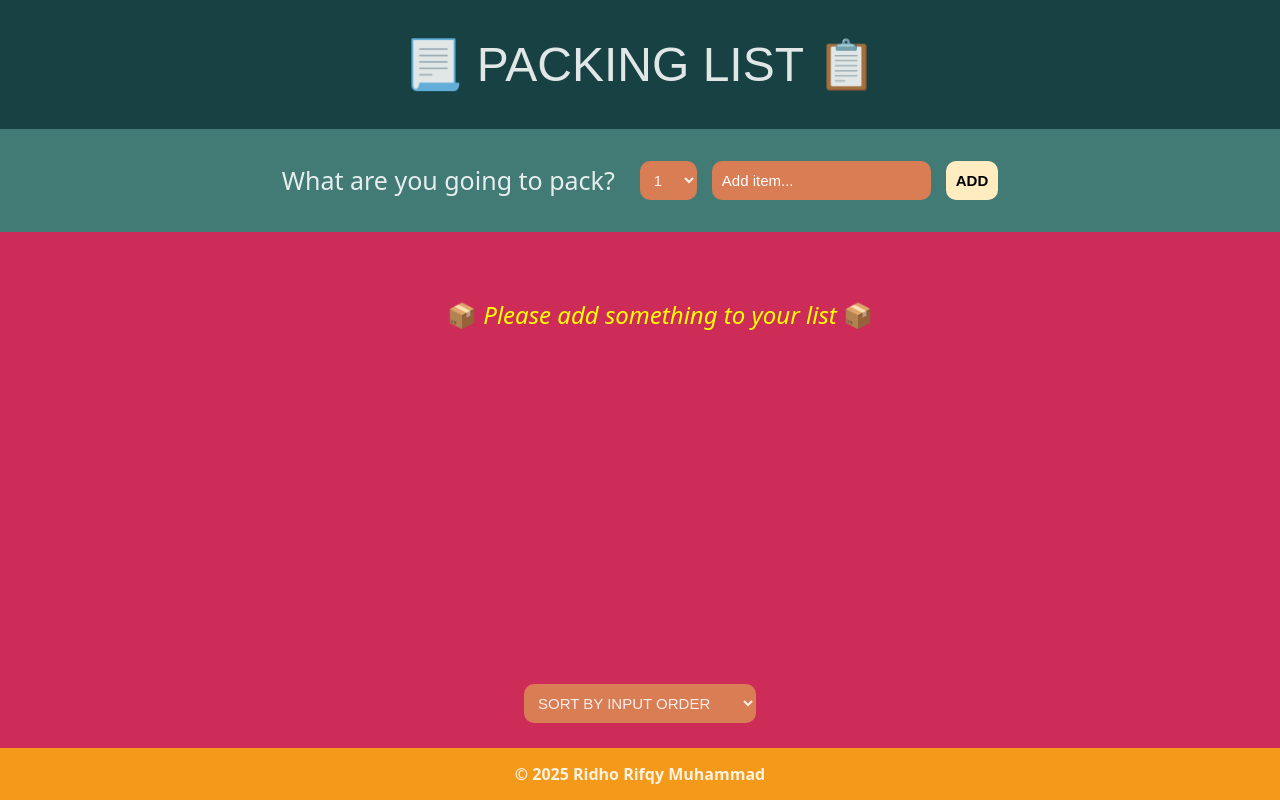
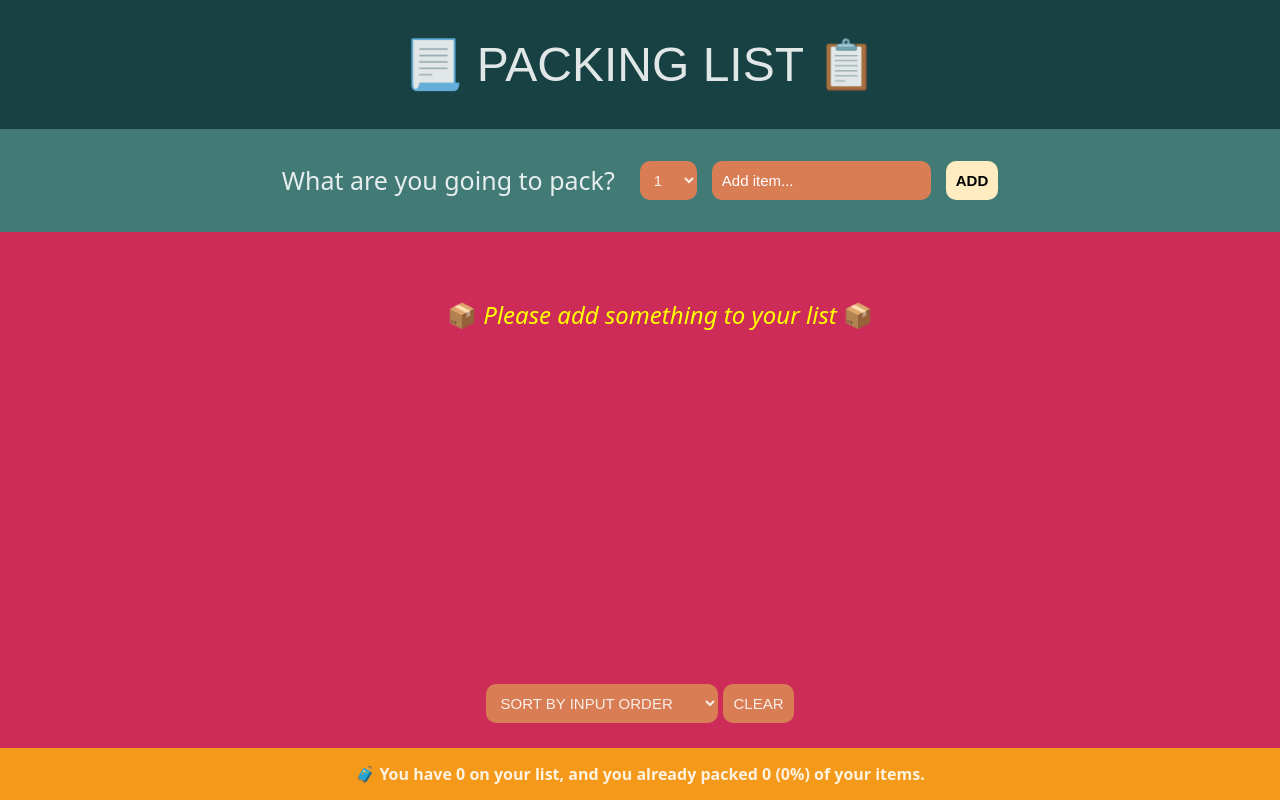
Before and after one commit to Dhorq/packing-list, a React (Vite) app: page / in a window 1280 px wide. Built offline with nearby package versions, Linux system fonts and the light colour scheme; a web font is replaced by a local one.

Commit message:
finished all the requirement goals

```diff
--- a/src/App.jsx
+++ b/src/App.jsx
@@ -38,13 +38,14 @@ function App() {
       <Bar onAddItem={handleAddItem} items={items} />
       <List
         items={items}
+        setItems={setItems}
         onTogglePacked={handleTogglePacked}
         onDeleteItem={handleDeleteItem}
         onSort={(sorted) => setItems(sorted)}
         sort={sort}
         setSort={setSort}
       />
-      <Footer />
+      <Footer items={items} />
     </div>
   );
 }
--- a/src/components/Bar/Bar.jsx
+++ b/src/components/Bar/Bar.jsx
@@ -15,6 +15,7 @@ const Bar = ({ onAddItem, items }) => {
       count: count,
       name: itemName,
       isPacked: false,
+      createdAt: Date.now(),
     };
     onAddItem(newItem);
     setItemName("");
--- a/src/components/Footer/Footer.jsx
+++ b/src/components/Footer/Footer.jsx
@@ -1,9 +1,14 @@
 import styles from "./Footer.module.css";
 
-const Footer = () => {
+const Footer = ({ items }) => {
+  const packed = items.filter((i) => i.isPacked).length;
+  const itemLength = items.length;
+
   return (
     <div className={styles.footerContainer}>
-      &copy; {new Date().getFullYear()} Ridho Rifqy Muhammad
+      🧳 You have {itemLength} on your list, and you already packed {packed} (
+      {items.length > 0 ? Math.trunc((packed / itemLength) * 100) : "0"}%) of
+      your items.
     </div>
   );
 };
--- a/src/components/List/List.jsx
+++ b/src/components/List/List.jsx
@@ -4,6 +4,7 @@ import styles from "./List.module.css";
 
 const List = ({
   items,
+  setItems,
   onTogglePacked,
   onDeleteItem,
   onSort,
@@ -17,7 +18,13 @@ const List = ({
         onTogglePacked={onTogglePacked}
         onDeleteItem={onDeleteItem}
       />
-      <Sort items={items} onSort={onSort} sort={sort} setSort={setSort} />
+      <Sort
+        items={items}
+        setItems={setItems}
+        onSort={onSort}
+        sort={sort}
+        setSort={setSort}
+      />
     </div>
   );
 };
--- a/src/components/Sort/Sort.jsx
+++ b/src/components/Sort/Sort.jsx
@@ -1,4 +1,6 @@
-const Sort = ({ items, onSort, sort, setSort }) => {
+import styles from "./Sort.module.css";
+
+const Sort = ({ items, setItems, onSort, sort, setSort }) => {
   function handleChange(e) {
     const value = e.target.value;
     setSort(value);
@@ -9,13 +11,19 @@ const Sort = ({ items, onSort, sort, setSort }) => {
       sortedItems.sort((a, b) => a.name.localeCompare(b.name));
     } else if (value === "packed") {
       sortedItems.sort((a, b) => b.isPacked - a.isPacked);
+    } else if (value === "input") {
+      sortedItems.sort((a, b) => a.createdAt - b.createdAt);
     }
 
     onSort(sortedItems);
   }
 
+  function handleClear() {
+    setItems([]);
+  }
+
   return (
-    <div>
+    <div className={styles.sortContainer}>
       <label>
         <select name="sort" id="sort" value={sort} onChange={handleChange}>
           <option value="input">SORT BY INPUT ORDER</option>
@@ -23,6 +31,9 @@ const Sort = ({ items, onSort, sort, setSort }) => {
           <option value="packed">SORT BY PACKED STATUS</option>
         </select>
       </label>
+      <button className={`clear ${styles.clearButton}`} onClick={handleClear}>
+        CLEAR
+      </button>
     </div>
   );
 };
--- /dev/null
+++ b/src/components/Sort/Sort.module.css
@@ -0,0 +1,12 @@
+.sortContainer {
+  display: flex;
+  gap: 5px;
+}
+
+.clearButton {
+  cursor: pointer;
+}
+
+.clearButton:hover {
+  background-color: red;
+}
--- a/src/index.css
+++ b/src/index.css
@@ -22,7 +22,8 @@ body {
 }
 
 select,
-input {
+input,
+.clear {
   background-color: #d97d55;
   padding: 10px;
   font-size: 15px;
```
